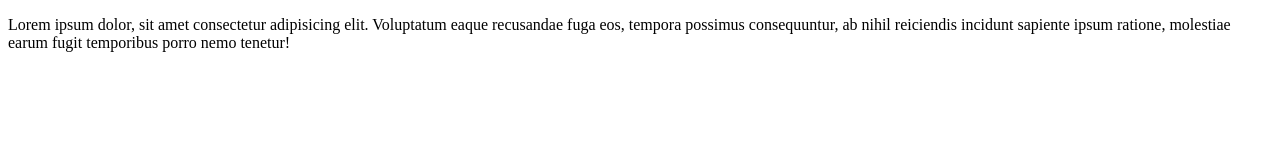
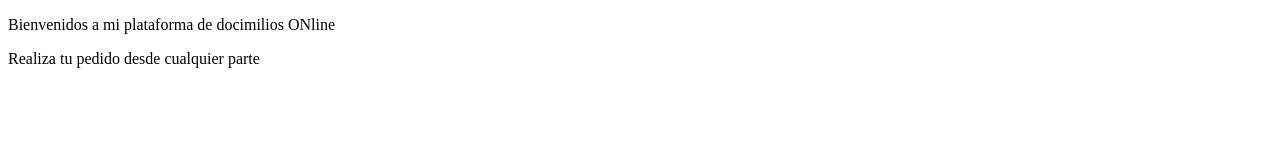
Before and after one commit to rafperdev/tiendas, a plain HTML site: page index.html in a window 1280 px wide. Drawn offline with Linux system fonts and the light colour scheme.

Commit message:
Se cambia el contenido del Home

```diff
--- a/index.html
+++ b/index.html
@@ -8,7 +8,10 @@
 </head>
 <body>
     <p>
-        Lorem ipsum dolor, sit amet consectetur adipisicing elit. Voluptatum eaque recusandae fuga eos, tempora possimus consequuntur, ab nihil reiciendis incidunt sapiente ipsum ratione, molestiae earum fugit temporibus porro nemo tenetur!
+        Bienvenidos a mi plataforma de docimilios ONline
+    </p>
+    <p>
+        Realiza tu pedido desde cualquier parte
     </p>
 </body>
 </html>
```
